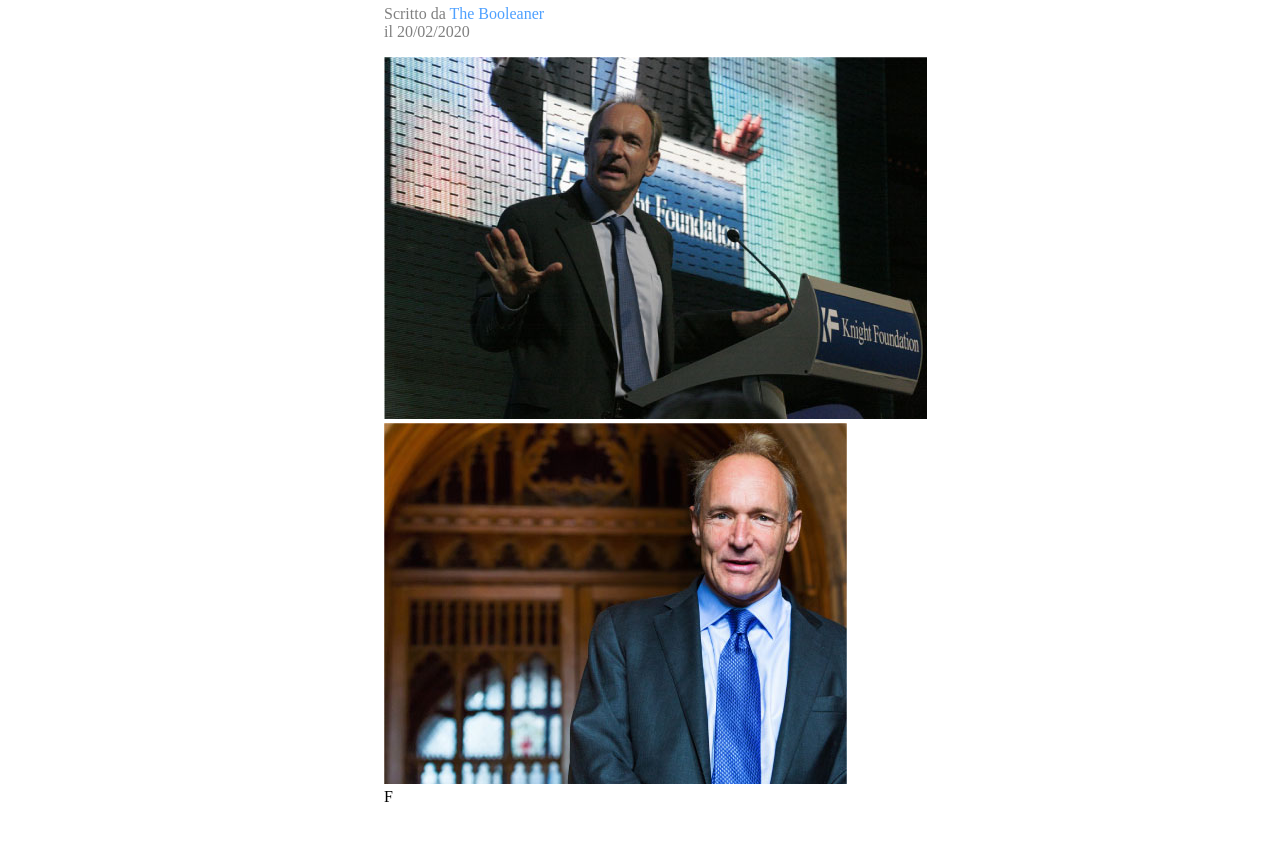
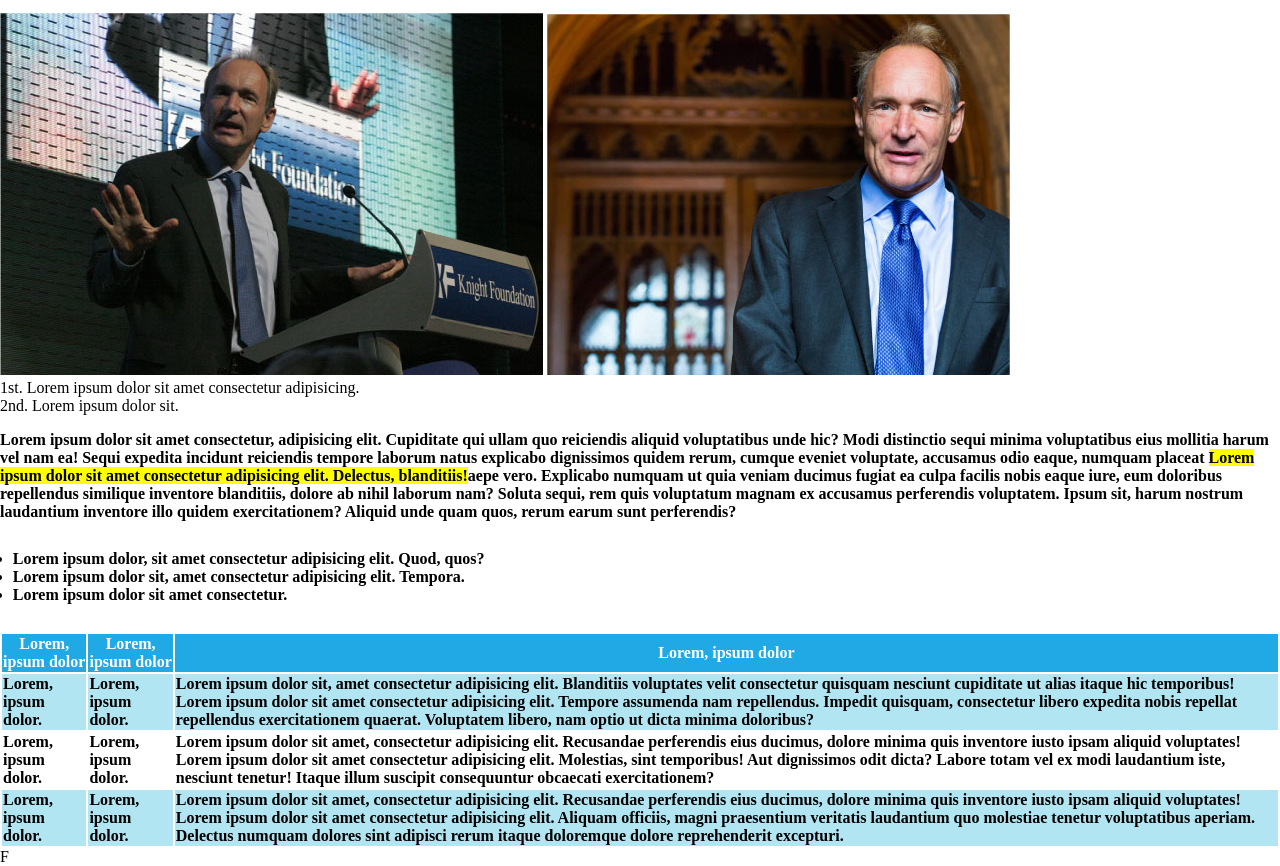
Before and after one commit to Apollo11-hub/html-css-booleaner, a plain HTML site: page index.html in a window 1280 px wide. Shown: the part 269-1135 px from the top of the page. Before the commit the page ends 1075 px from the top, so only its background shows below. Drawn offline with Linux system fonts and the light colour scheme.

Commit message:
Fine corpo centrale (mancanza dettagli tabella

```diff
--- a/index.html
+++ b/index.html
@@ -25,6 +25,57 @@
         <img src="img/tim-1.jpg" alt="tim1">
         <img src="img/tim-2.jpg" alt="tim1">
       </div>
+
+      <div >
+        <ol class="lista-fonti" >
+          <li>1st. Lorem ipsum dolor sit amet consectetur adipisicing.</li>
+          <li>2nd. Lorem ipsum dolor sit.</li>
+        </ol>
+      </div>
+
+    </section>
+
+    <section class="lorem-text">
+      <!-- testo e tabella -->
+      <p >Lorem ipsum dolor sit amet consectetur, adipisicing elit. Cupiditate qui ullam quo reiciendis aliquid voluptatibus unde hic? Modi distinctio sequi minima voluptatibus eius mollitia harum vel nam ea! Sequi expedita incidunt reiciendis tempore laborum natus explicabo dignissimos quidem rerum, cumque eveniet voluptate, accusamus odio eaque, numquam placeat <span id="highlighter">Lorem ipsum dolor sit amet consectetur adipisicing elit. Delectus, blanditiis!</span>aepe vero. Explicabo numquam ut quia veniam ducimus fugiat ea culpa facilis nobis eaque iure, eum doloribus repellendus similique inventore blanditiis, dolore ab nihil laborum nam? Soluta sequi, rem quis voluptatum magnam ex accusamus perferendis voluptatem. Ipsum sit, harum nostrum laudantium inventore illo quidem exercitationem? Aliquid unde quam quos, rerum earum sunt perferendis?</p>
+      <ul class="ulist">
+        <li>Lorem ipsum dolor, sit amet consectetur adipisicing elit. Quod, quos?</li>
+        <li>Lorem ipsum dolor sit, amet consectetur adipisicing elit. Tempora.</li>
+        <li>Lorem ipsum dolor sit amet consectetur.</li>
+      </ul>
+
+
+
+        <table class="table" >
+
+          <tr id="thead">
+            <th>Lorem, ipsum dolor</th>
+            <th>Lorem, ipsum dolor</th>
+            <th>Lorem, ipsum dolor</th>
+          </tr>
+
+          <tr id="tbody">
+            <td>Lorem, ipsum dolor.</td>
+            <td>Lorem, ipsum dolor.</td>
+            <td>Lorem ipsum dolor sit, amet consectetur adipisicing elit. Blanditiis voluptates velit consectetur quisquam nesciunt cupiditate ut alias itaque hic temporibus! Lorem ipsum dolor sit amet consectetur adipisicing elit. Tempore assumenda nam repellendus. Impedit quisquam, consectetur libero expedita nobis repellat repellendus exercitationem quaerat. Voluptatem libero, nam optio ut dicta minima doloribus?</td>
+          </tr>
+
+          <tr>
+            <td>Lorem, ipsum dolor.</td>
+            <td>Lorem, ipsum dolor.</td>
+            <td>Lorem ipsum dolor sit amet, consectetur adipisicing elit. Recusandae perferendis eius ducimus, dolore minima quis inventore iusto ipsam aliquid voluptates! Lorem ipsum dolor sit amet consectetur adipisicing elit. Molestias, sint temporibus! Aut dignissimos odit dicta? Labore totam vel ex modi laudantium iste, nesciunt tenetur! Itaque illum suscipit consequuntur obcaecati exercitationem?</td>
+          </tr>
+
+          <tr id="tbody">
+            <td>Lorem, ipsum dolor.</td>
+            <td>Lorem, ipsum dolor.</td>
+            <td>Lorem ipsum dolor sit amet, consectetur adipisicing elit. Recusandae perferendis eius ducimus, dolore minima quis inventore iusto ipsam aliquid voluptates! Lorem ipsum dolor sit amet consectetur adipisicing elit. Aliquam officiis, magni praesentium veritatis laudantium quo molestiae tenetur voluptatibus aperiam. Delectus numquam dolores sint adipisci rerum itaque doloremque dolore reprehenderit excepturi.</td>
+          </tr>
+
+      </table>
+
+
+
     </section>
 
 
--- a/style/style.css
+++ b/style/style.css
@@ -1,7 +1,5 @@
 body{
-width: 40%;
 margin: 0 auto;
-
 }
 
 /* header */
@@ -11,18 +9,20 @@ header{
   background-color: #4ea0ff;
   background-image: url(../img/pattern.png);
   width:100%;
+  height: 150px;
 }
 
 
 #logo{
   width: 300px;
   height: auto;
-  padding: 20px;
 }
 
 /* /header */
 
 /* main */
+
+
 
 .autor{
   color: grey;
@@ -35,7 +35,40 @@ header{
 
 
   .img-tim{
-  float: left;
+
   }
 
+  .lista-fonti{
+    list-style-type: none;
+    padding: 0%;
+    margin-top: 0px;
+  }
+
+  .lorem-text{
+    font-weight: bolder;
+  }
+
+#highlighter{
+  background-color: yellow;
+}
+
+.ulist{
+  padding:1%
+}
+
+
+.table{
+  width: 100%;
+}
+
+
+#thead{
+  background-color: #20a9e5;
+  color: white;
+}
+
+#tbody{
+  background-color: #b1e5f2;
+}
+
 /* /main */
```
